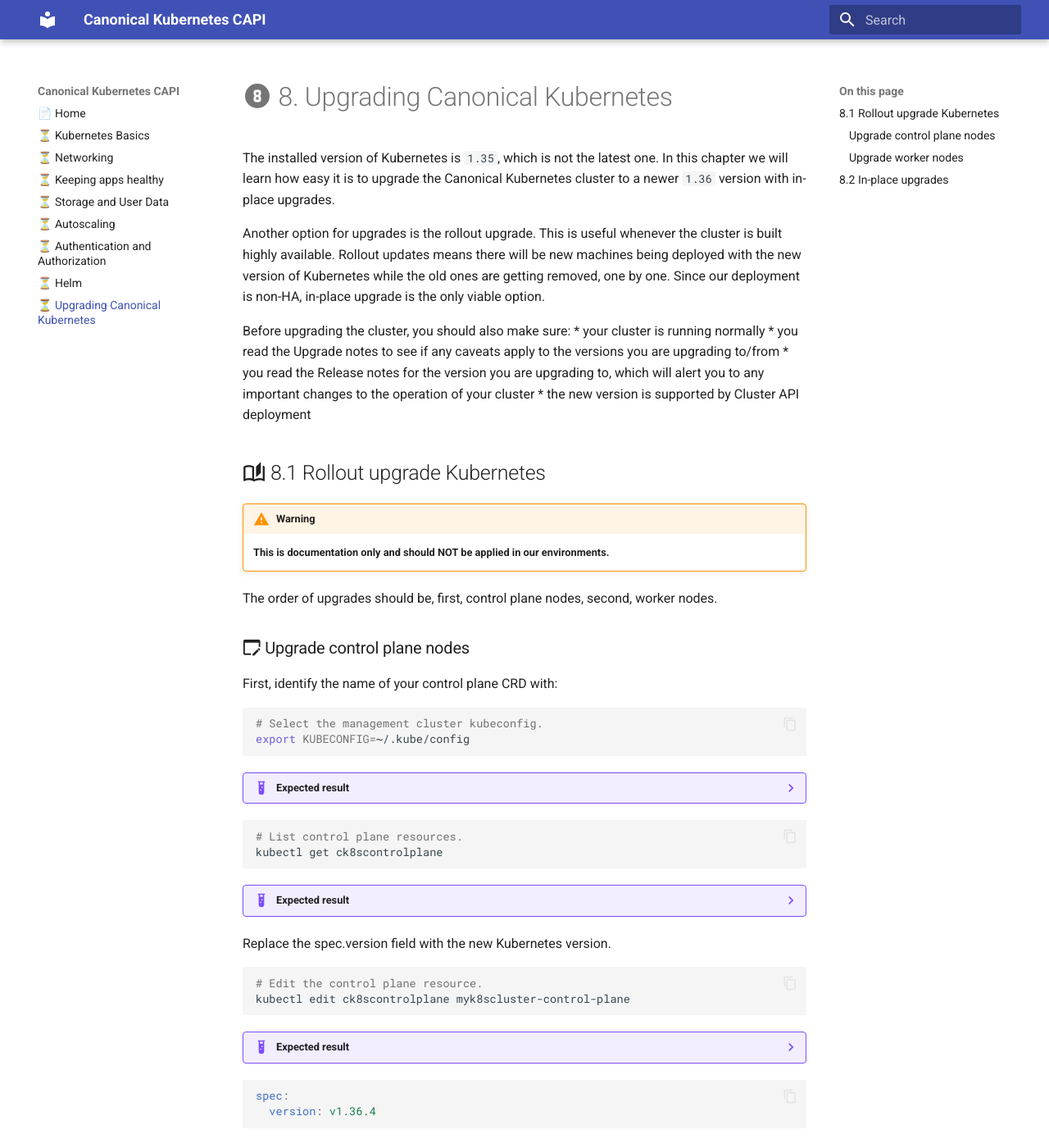
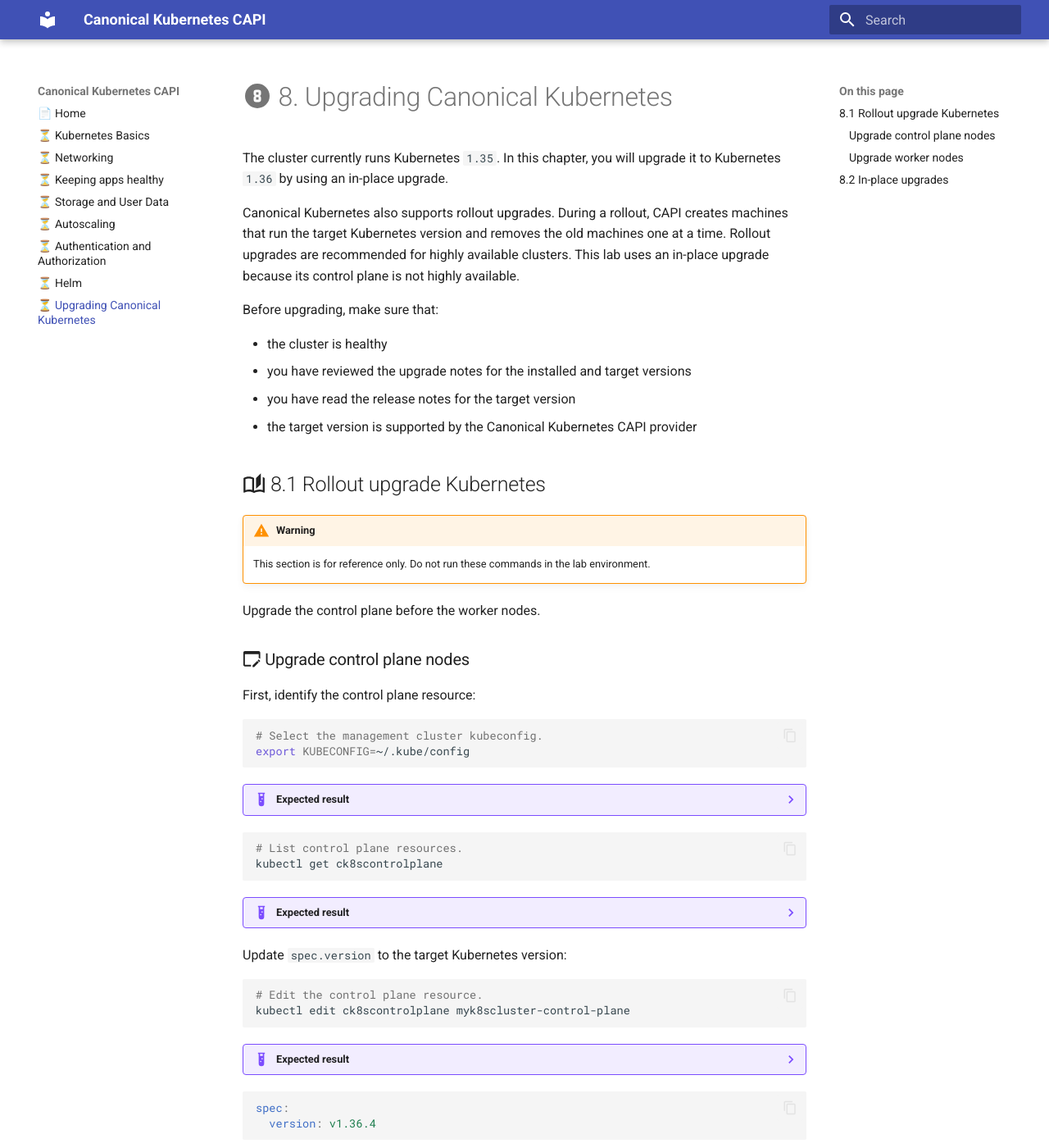
Before and after one commit to radumoisan/canonical-kubernetes-capi, an MkDocs documentation site: the page built from docs/8-upgrading-canonical-kubernetes.md, in a window 1280 px wide and 1400 px high. Shown: the whole window at 82% size. Built offline with MkDocs 1.6.1 and Material for MkDocs 9.7.7, drawn with Linux system fonts in a browser that asks for light colours; some of the changed text lies outside the part shown.

Commit message:
Improve Chapter 8 guidance

````diff
--- a/docs/8-upgrading-canonical-kubernetes.md
+++ b/docs/8-upgrading-canonical-kubernetes.md
@@ -1,26 +1,29 @@
 # :material-numeric-8-circle: 8. Upgrading Canonical Kubernetes
 
-The installed version of Kubernetes is `1.35`, which is not the latest one. In this chapter we will learn how easy
-it is to upgrade the Canonical Kubernetes cluster to a newer `1.36` version with in-place upgrades.
+The cluster currently runs Kubernetes `1.35`. In this chapter, you will upgrade it to Kubernetes `1.36` by using an
+in-place upgrade.
 
-Another option for upgrades is the rollout upgrade. This is useful whenever the cluster is built highly available. Rollout updates means there will be new machines being deployed with the new version of Kubernetes while the old ones are getting removed, one by one. Since our deployment is non-HA, in-place upgrade is the only viable option.
+Canonical Kubernetes also supports rollout upgrades. During a rollout, CAPI creates machines that run the target
+Kubernetes version and removes the old machines one at a time. Rollout upgrades are recommended for highly available
+clusters. This lab uses an in-place upgrade because its control plane is not highly available.
 
-Before upgrading the cluster, you should also make sure:
-* your cluster is running normally
-* you read the Upgrade notes to see if any caveats apply to the versions you are upgrading to/from
-* you read the Release notes for the version you are upgrading to, which will alert you to any important changes to the operation of your cluster
-* the new version is supported by Cluster API deployment
+Before upgrading, make sure that:
+
+* the cluster is healthy
+* you have reviewed the upgrade notes for the installed and target versions
+* you have read the release notes for the target version
+* the target version is supported by the Canonical Kubernetes CAPI provider
 
 ## :material-book-open-page-variant-outline: 8.1 Rollout upgrade Kubernetes
 
 !!! warning "Warning"
-    **This is documentation only and should NOT be applied in our environments.**
+    This section is for reference only. Do not run these commands in the lab environment.
 
-The order of upgrades should be, first, control plane nodes, second, worker nodes.
+Upgrade the control plane before the worker nodes.
 
 ### :material-application-edit-outline: Upgrade control plane nodes
 
-First, identify the name of your control plane CRD with:
+First, identify the control plane resource:
 
 ```bash
 # Select the management cluster kubeconfig.
@@ -39,7 +42,7 @@
     myk8scluster-control-plane   true          true                   1.35.7    1          1       1
     ```
 
-Replace the spec.version field with the new Kubernetes version.
+Update `spec.version` to the target Kubernetes version:
 
 ```bash
 # Edit the control plane resource.
@@ -53,15 +56,19 @@
   version: v1.36.4
 ```
 
-* When a control plane upgrade is performed, a new CK8sControlPlane machine is deployed with the new configuration. Only after that machine is Ready, the old machine is deprovisioned.
+* When a control plane rollout begins, CAPI creates a replacement control plane `Machine` with the new configuration.
+  It deprovisions the old machine only after the replacement is ready.
 
-* This behavior is controlled by the spec value spec.strategy.rollingUpdate.maxSurge, with the default value being set on 1.
+* `spec.strategy.rollingUpdate.maxSurge` controls how many extra control plane machines can be created during the
+  rollout. It defaults to `1`.
 
-* If spec.strategy.rollingUpdate.maxSurge is set to the value 0 when a control plane upgrade is performed, the old CK8sControlPlane machine is deprovisioned first. Then a new machine is deployed with the new configuration only after the old machine has been removed.
+* When `spec.strategy.rollingUpdate.maxSurge` is `0`, CAPI deprovisions the old control plane `Machine` before creating
+  its replacement.
 
-* spec.strategy.rollingUpdate.maxSurge set to the value 0 is preferable in hardware constrained environments, where an extra machine might not be available.
+* Setting it to `0` avoids the temporary capacity required for an extra machine, but reduces availability. A
+  single-replica control plane will be unavailable during replacement.
 
-Then, watch the new machines being created while the old ones get deleted:
+Switch to the deployed cluster and watch the nodes while CAPI creates replacements and removes the old machines:
 
 ```bash
 # Select the deployed cluster kubeconfig.
@@ -79,7 +86,7 @@
 
 ### :material-application-edit-outline: Upgrade worker nodes
 
-After upgrading the control plane, proceed with upgrading the worker nodes by updating the MachineDeployment resource. The name of the resource can be found with:
+After upgrading the control plane, update the worker `MachineDeployment`. First, identify its name:
 
 ```bash
 # Select the management cluster kubeconfig.
@@ -98,7 +105,7 @@
     myk8scluster-worker-md-0   myk8scluster   True        2         2         2       2           2            Running   6h43m   v1.35.7
     ```
 
-Next, update the MachineDeployment resource to use the new Kubernetes version:
+Update `spec.template.spec.version` to the target Kubernetes version:
 
 ```bash
 # Edit the worker MachineDeployment resource.
@@ -114,7 +121,7 @@
       version: v1.36.4
 ```
 
-Lastly, watch the upgrade taking place:
+Watch the worker nodes as CAPI replaces them:
 
 ```bash
 # Select the deployed cluster kubeconfig.
@@ -130,7 +137,7 @@
 ??? example "Expected result"
     The node list refreshes while the upgrade takes place.
 
-And:
+Stop `watch` with Ctrl+C, switch back to the management cluster, and confirm the `MachineDeployment` status:
 
 ```bash
 # Select the management cluster kubeconfig.
@@ -148,8 +155,8 @@
 
 ## :material-book-open-page-variant-outline: 8.2 In-place upgrades
 
-Since our cluster is non-HA, the only option we have is to do in-place upgrades.
-Let's begin by checking our current Kubernetes version:
+The lab cluster has a single control plane node, so you will use an in-place upgrade to update the existing machines
+without replacing them. Begin by checking the current Kubernetes version:
 
 ```bash
 # Select the deployed cluster kubeconfig.
@@ -170,7 +177,9 @@
     k8s-worker2   Ready    worker                 21h   v1.35.7   10.219.64.24   <none>        Ubuntu 24.04.4 LTS   6.8.0-138-generic (amd64)   containerd://2.3.3
     ```
 
-The order of upgrades will be the same as for rolling upgrades, first, control plane nodes, then worker nodes. To achieve this, we will need to annotate machine definitions in our management cluster. To interact with it, we need to use `~/.kube/config` kubeconfig file. Let's check our machine names first:
+As with a rollout upgrade, upgrade the control plane before the worker nodes. Request an in-place upgrade by annotating
+the corresponding `Machine` resources in the management cluster. Select the management cluster kubeconfig and list the
+machine names:
 
 ```bash
 # Select the management cluster kubeconfig.
@@ -191,9 +200,12 @@
     myk8scluster-worker-md-0-nmtpp-sdwqw   myk8scluster   k8s-worker1                    True    True        True         Running   21h   v1.35.7
     ```
 
-Kubernetes on both control plane and worker nodes is installed from the `k8s` snap. Currently, the channel used for the `k8s` snap is `1.35-classic/stable`. As of now, there is now `1.36-classic/stable` channel for `v1.36`, but there's a `1.36-classic/candidate` channel. That's the channel we're going to use for our upgrade. There will be a `1.36-classic/stable` channel at some point in the future.
+Canonical Kubernetes is installed from the `k8s` snap on the control plane and worker nodes. The nodes currently track
+the `1.35-classic/stable` channel. At the time of this lab, a `1.36-classic/stable` channel is not available, so the
+upgrade targets `1.36-classic/candidate`.
 
-To upgrade the control plane, we need to annotate the control plane node, in our case, from the output above, `myk8scluster-control-plane-qqdlb`:
+To upgrade the control plane, annotate its `Machine` resource. From the output above, its name is
+`myk8scluster-control-plane-qqdlb`:
 
 ```bash
 # Select the management cluster kubeconfig.
@@ -209,7 +221,7 @@
 ??? example "Expected result"
     The machine is annotated.
 
-You can watch the progress of the upgrade using:
+Inspect the upgrade progress by displaying the `Machine` resource:
 
 ```bash
 # Select the management cluster kubeconfig.
@@ -225,7 +237,7 @@
 ??? example "Expected result"
     The control plane machine definition, including annotations, is displayed.
 
-You'll need to watch the annotations of that machine, especially four parameters:
+The upgrade controller reports progress through these four annotation keys:
 
 ??? example "Expected result"
     ```text
@@ -235,7 +247,7 @@
     v1beta2.k8sd.io/in-place-upgrade-last-failed-attempt-at
     ```
 
-Upon successful upgrade, you'll see:
+After a successful upgrade, the release annotation records the target channel and the status is `done`:
 
 ??? example "Expected result"
     ```text
@@ -243,7 +255,9 @@
     v1beta2.k8sd.io/in-place-upgrade-status: done
     ```
 
-The other two, `v1beta2.k8sd.io/in-place-upgrade-to` and `v1beta2.k8sd.io/in-place-upgrade-last-failed-attempt-at`, will not be defined. In case something goes wrong with the upgrade, you'll see something like:
+The `v1beta2.k8sd.io/in-place-upgrade-to` and
+`v1beta2.k8sd.io/in-place-upgrade-last-failed-attempt-at` annotations should be absent after a successful upgrade. A
+failed attempt resembles:
 
 ??? example "Expected result"
     ```yaml
@@ -258,9 +272,10 @@
       2026 13:30:00 +0400"
     ```
 
-In that case, issue should be investigated and upgrade retried.
+In that case, investigate the failure before retrying the upgrade.
 
-Next, we will upgrade the worker nodes. Based on the output above, that would be machines named `myk8scluster-worker-md-0-nmtpp-kblvd` and `myk8scluster-worker-md-0-nmtpp-sdwqw`. So, let's annotate those, as well:
+Next, upgrade the worker nodes. Based on the output above, their `Machine` resources are
+`myk8scluster-worker-md-0-nmtpp-kblvd` and `myk8scluster-worker-md-0-nmtpp-sdwqw`. Annotate both resources:
 
 ```bash
 # Select the management cluster kubeconfig.
@@ -283,7 +298,7 @@
 ??? example "Expected result"
     The machine is annotated.
 
-You can watch the progress of the upgrade using:
+Inspect the upgrade progress by displaying both `Machine` resources:
 
 ```bash
 # Select the management cluster kubeconfig.
@@ -306,7 +321,7 @@
 ??? example "Expected result"
     The second worker machine definition, including annotations, is displayed.
 
-You'll need to watch the annotations of those machines, especially four parameters:
+Check the same four annotation keys on both machines:
 
 ??? example "Expected result"
     ```text
@@ -316,7 +331,7 @@
     v1beta2.k8sd.io/in-place-upgrade-last-failed-attempt-at
     ```
 
-Upon successful upgrade, you'll see:
+After each successful upgrade, the release annotation records the target channel and the status is `done`:
 
 ??? example "Expected result"
     ```text
@@ -324,7 +339,7 @@
     v1beta2.k8sd.io/in-place-upgrade-status: done
     ```
 
-After the upgrade is done, you can verify the version of the k8s cluster on all nodes with:
+After the upgrades finish, verify the Kubernetes version reported by every node:
 
 ```bash
 # Select the deployed cluster kubeconfig.
@@ -345,8 +360,10 @@
     k8s-worker2   Ready    worker                 21h   v1.36.4   10.219.64.24   <none>        Ubuntu 24.04.4 LTS   6.8.0-138-generic (amd64)   containerd://2.3.3
     ```
 
-As you can see, cluster nodes got updated to `v1.36.4` which is now the latest version available from the `1.36-classic/candidate` channel.
-Since this was an in-place upgrade, not rolling, neither `ck8scontrolplane` or `machinedeployment` specs haven't been changed. That means, from the management cluster's point of view, it will still show the old version:
+All nodes now report `v1.36.4` from the target `1.36-classic/candidate` channel. An in-place upgrade changes the
+Kubernetes software on the existing nodes, but does not update the version fields in the `CK8sControlPlane` or
+`MachineDeployment` specifications. Their `Machine` resources therefore continue to report the old declarative
+version:
 
 ```bash
 # Select the management cluster kubeconfig.
@@ -367,9 +384,10 @@
     myk8scluster-worker-md-0-nmtpp-sdwqw   myk8scluster   k8s-worker1                    True    True        True         Running   21h   v1.35.7
     ```
 
-If your infrastructure is built highly available, it is recommended to use rolling upgrades instead of in-place upgrades.
+For a highly available cluster, prefer rollout upgrades so that CAPI manages the target version through its declarative
+specifications.
 
-More details here:
+For more information, see:
 [https://documentation.ubuntu.com/canonical-kubernetes/release-1.35/capi/howto/rollout-upgrades/](https://documentation.ubuntu.com/canonical-kubernetes/release-1.35/capi/howto/rollout-upgrades/)
 [https://documentation.ubuntu.com/canonical-kubernetes/release-1.35/capi/howto/in-place-upgrades/](https://documentation.ubuntu.com/canonical-kubernetes/release-1.35/capi/howto/in-place-upgrades/)
 [https://documentation.ubuntu.com/canonical-kubernetes/release-1.35/capi/reference/annotations/](https://documentation.ubuntu.com/canonical-kubernetes/release-1.35/capi/reference/annotations/)
````
Also changed, not shown: ref-labs/8_upgrading_gce.md (+58 -40 lines).
